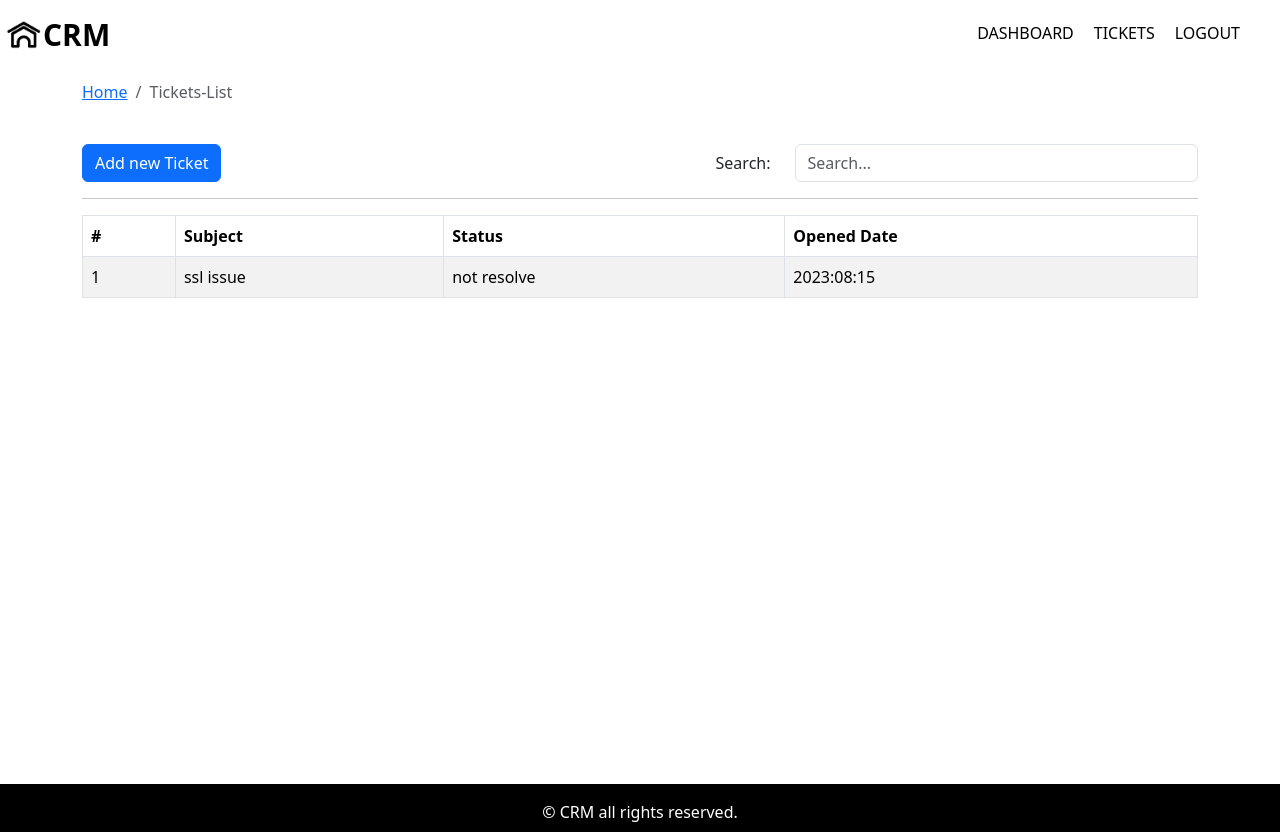
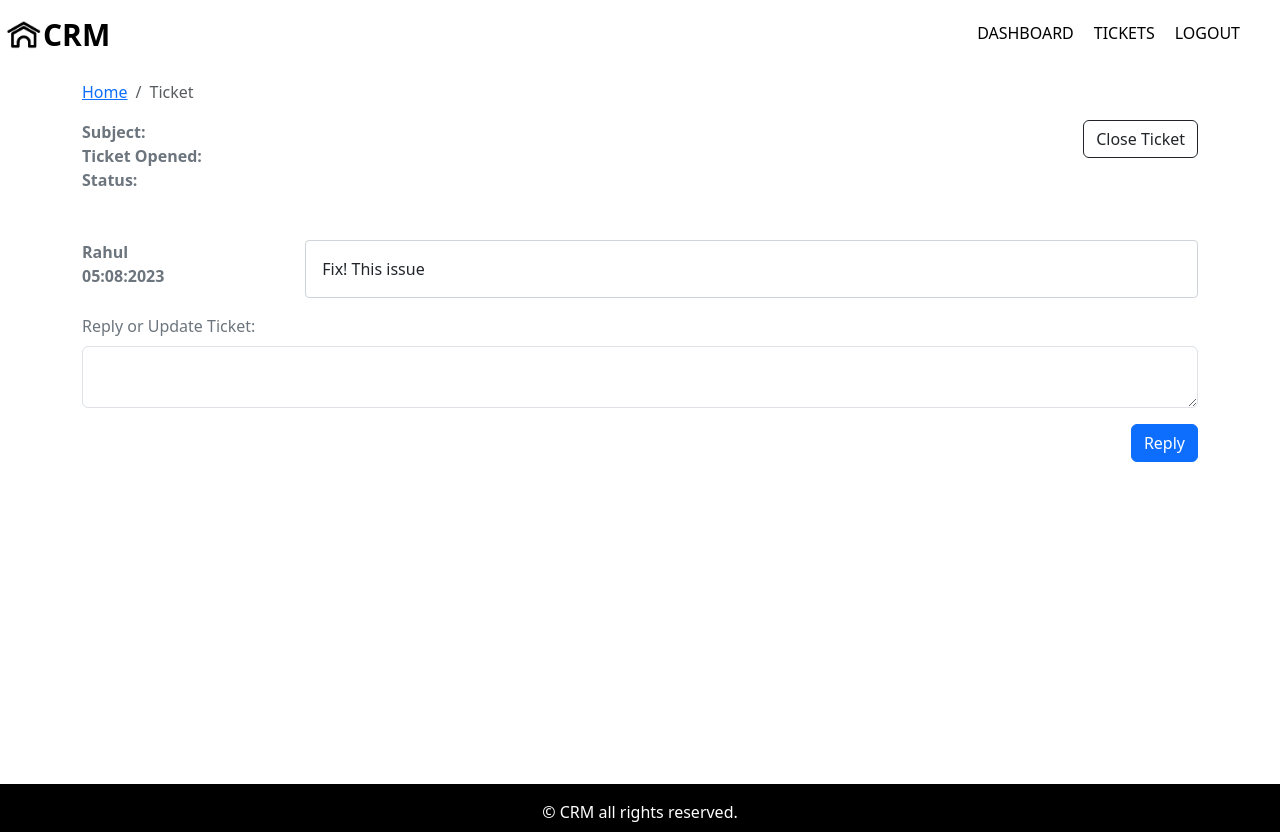
Before and after one commit to Hrx717/CRM-Frontend, a React (Create React App) app: page / in a window 1280 px wide. Built offline with nearby package versions, Linux system fonts and the light colour scheme.

Commit message:
update/close tickect added

```diff
--- a/src/App.js
+++ b/src/App.js
@@ -4,6 +4,7 @@ import DefaultLayout from './pages/DefaultLayout'
 import {DashBoard} from './pages/DashBoard'
 import { AddTicket } from './pages/AddTicket'
 import { TicketList } from './pages/TicketList'
+import { SingleTicketView } from './pages/SingleTicketView'
 
 
 const App = () => {
@@ -13,7 +14,8 @@ const App = () => {
       <DefaultLayout>
         {/* <DashBoard/> */}
         {/* <AddTicket/> */}
-        <TicketList/>
+        {/* <TicketList/> */}
+        <SingleTicketView/>
       </DefaultLayout>
     </div>
   )
--- /dev/null
+++ b/src/components/MessageHistory.js
@@ -0,0 +1,14 @@
+import React from 'react'
+import './styles/MessageHistory.css'
+
+export const MessageHistory = ({msg}) => {
+  return (
+    <div className='message-history mt-4'>
+        <div className='send fw-semibold text-secondary'>
+        <div className='sender'>Rahul</div>
+        <div className='date'>05:08:2023</div>
+        </div>
+        <div className='message'>Fix! This issue</div>
+    </div>
+  )
+}
--- /dev/null
+++ b/src/components/UpdateTicket.js
@@ -0,0 +1,20 @@
+import React from 'react'
+import {Form, Button} from 'react-bootstrap'
+
+export const UpdateTicket = ({handleTicketReply, handleOnReplySubmit, msg}) => {
+  return (
+    <Form onSubmit={handleOnReplySubmit}>
+        <Form.Label className='text-secondary'>Reply or Update Ticket:</Form.Label>
+        <Form.Control
+        as='textarea'
+        row='5'
+        name='detail'
+        value={msg}
+        onChange={handleTicketReply}
+        />
+        <div className='text-end mt-3 mb-3'>
+        <Button type='submit'>Reply</Button>
+        </div>
+    </Form>
+  )
+}
--- /dev/null
+++ b/src/components/styles/MessageHistory.css
@@ -0,0 +1,18 @@
+.message-history {
+    display: flex;
+    flex-direction: row;
+    justify-content: space-between;
+}
+
+.message-history:nth-child(even) {
+    display: flex;
+    flex-direction: row-reverse;
+    justify-content: space-between;
+}
+
+.message {
+    padding: 1rem;
+    width: 80%;
+    border: 1px solid #ced4da;
+    border-radius: 0.25rem;
+}
--- /dev/null
+++ b/src/pages/SingleTicketView.js
@@ -0,0 +1,50 @@
+import React, {useState} from 'react'
+import {Container,Row,Col, Button} from 'react-bootstrap'
+import { NestedLinks } from '../components/NestedLinks'
+import { MessageHistory } from '../components/MessageHistory'
+import { UpdateTicket } from '../components/UpdateTicket'
+
+export const SingleTicketView = () => {
+    const [ticketReply,setTicketReply] = useState('');
+
+    const handleTicketReply = (e) => {
+        setTicketReply(e.target.value);
+    }
+
+    const handleOnReplySubmit = () => {
+        console.log("Submitted", ticketReply);
+    }
+  return (
+    <Container>
+        <Row>
+            <Col>
+            <NestedLinks page="Ticket"/>
+            </Col>
+        </Row>
+        <Row>
+            <Col className='fw-bold text-secondary'>
+            <div>Subject: </div>
+            <div>Ticket Opened: </div>
+            <div>Status: </div>
+            </Col>
+            <Col className='text-end'>
+            <Button variant='outline-dark'>Close Ticket</Button>
+            </Col>
+        </Row>
+        <Row className='mt-4'>
+            <Col>
+            <MessageHistory msg = {''}/>
+            </Col>
+        </Row>
+
+        <Row className='mt-3'>
+            <Col>
+            <UpdateTicket
+            handleTicketReply={handleTicketReply}
+            handleOnReplySubmit={handleOnReplySubmit}
+            msg = {ticketReply}/>
+            </Col>
+        </Row>
+    </Container>
+  )
+}
```
